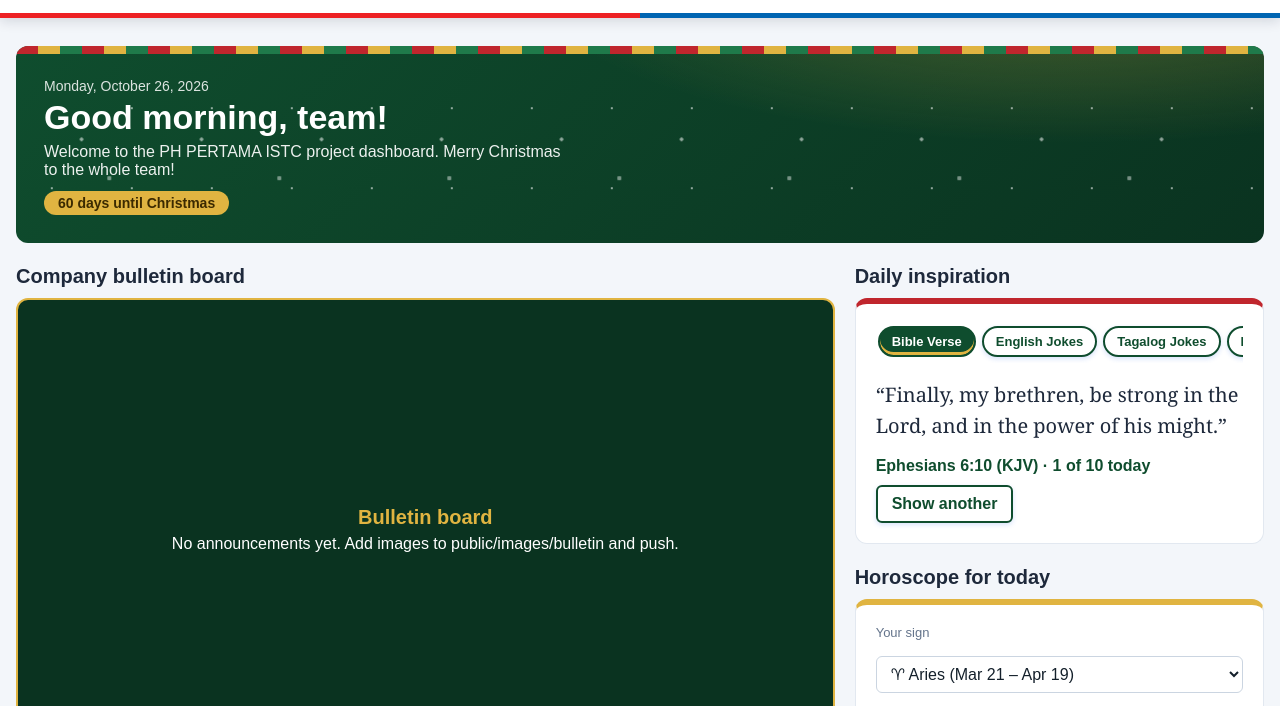
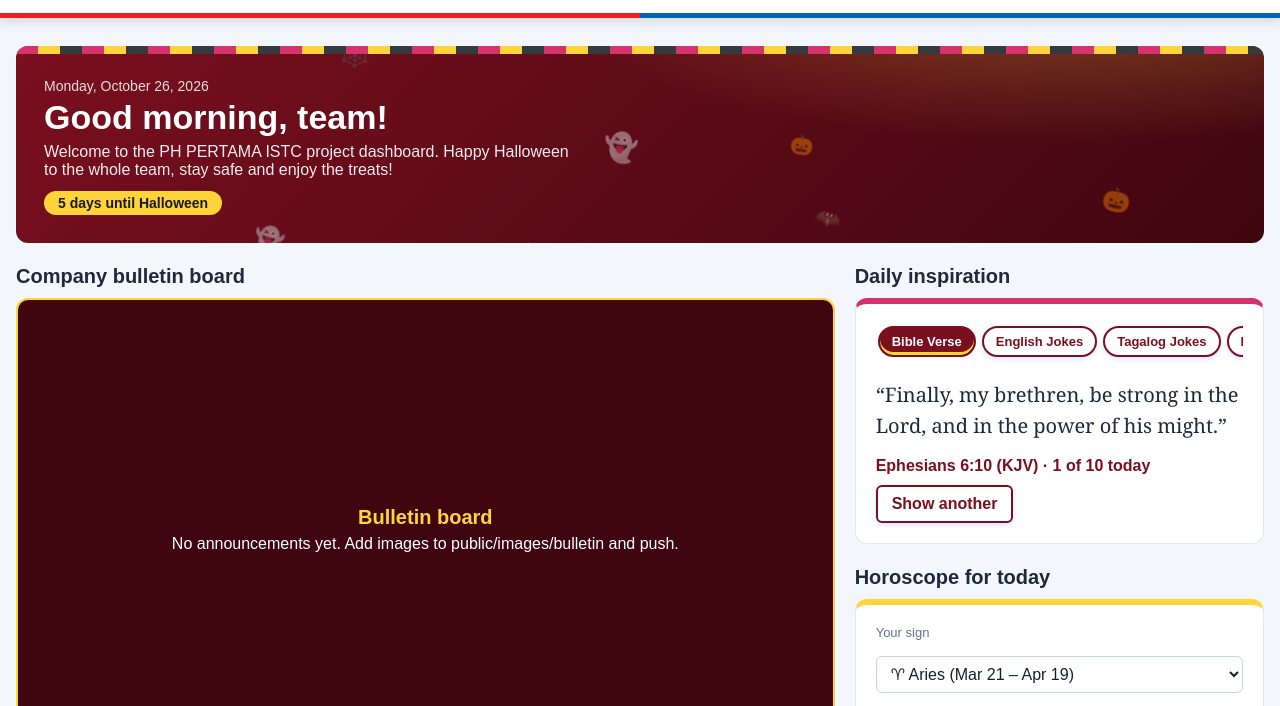
Before and after one commit to robertjohn1234/Project_Chart_2026, a website: page public/index.html in a window 1280 px wide. Shown: the part 67-773 px from the top of the page. Drawn offline with Linux system fonts and the light colour scheme; no server answers.

Commit message:
change theme to halloween variant 4

```diff
--- a/public/home.js
+++ b/public/home.js
@@ -9,18 +9,13 @@
     return n;
   }
 
-  // ---------- Hero: greeting, date, Christmas countdown ----------
+  // ---------- Hero: greeting and date ----------
   function initHero() {
     const now = new Date();
     const h = now.getHours();
     $("heroTitle").textContent = (h < 12 ? "Good morning" : h < 18 ? "Good afternoon" : "Good evening") + ", team!";
     $("heroDate").textContent = now.toLocaleDateString(undefined, { weekday: "long", month: "long", day: "numeric", year: "numeric" });
-
-    const today = new Date(now.getFullYear(), now.getMonth(), now.getDate());
-    const days = Math.round((new Date(now.getFullYear(), 11, 25) - today) / 86400000);
-    const chip = $("xmasChip");
-    chip.textContent = days > 0 ? days + (days === 1 ? " day" : " days") + " until Christmas" : days === 0 ? "Merry Christmas!" : "Season's greetings";
-    chip.hidden = false;
+    // The event chip (countdown) is now handled by themes.js
   }
 
   // ---------- Daily inspiration: verse, jokes and quotes ----------
--- a/public/index.html
+++ b/public/index.html
@@ -15,7 +15,7 @@
     <section class="hero" aria-labelledby="heroTitle">
       <div class="hero-kicker" id="heroDate"></div>
       <h1 class="hero-title" id="heroTitle">Welcome</h1>
-      <p class="hero-sub">Welcome to the PH PERTAMA ISTC project dashboard. Merry Christmas to the whole team!</p>
+      <p class="hero-sub" id="heroSub">Welcome to the PH PERTAMA ISTC project dashboard. Merry Christmas to the whole team!</p>
       <span class="xmas-chip" id="xmasChip" hidden></span>
     </section>
 
@@ -66,6 +66,7 @@
     <footer class="footer">PH PERTAMA · Internal Project Dashboard</footer>
   </main>
 
+  <script src="/themes.js"></script>
   <script src="/home.js"></script>
 </body>
 </html>
--- a/public/style.css
+++ b/public/style.css
@@ -265,7 +265,7 @@ th {
   position: relative; overflow: hidden; color: #fff; border-radius: 12px;
   padding: 32px 28px 28px;
   background:
-    radial-gradient(900px 260px at 85% -30%, rgba(224, 180, 65, 0.3), transparent 60%),
+    radial-gradient(900px 260px at 85% -30%, var(--glow, rgba(224, 180, 65, 0.3)), transparent 60%),
     linear-gradient(135deg, var(--green) 0%, var(--green-dark) 100%);
 }
 .hero::before {
@@ -279,18 +279,26 @@ th {
 }
 .hero::after {
   content: ""; position: absolute; left: 0; right: 0; top: 0; height: 8px;
-  background: repeating-linear-gradient(90deg, var(--red) 0 22px, var(--gold) 22px 44px, #1f7a4a 44px 66px);
+  background: repeating-linear-gradient(90deg, var(--red) 0 22px, var(--gold) 22px 44px, var(--stripe3, #1f7a4a) 44px 66px);
 }
+.no-dots .hero::before { display: none; }
 .hero > * { position: relative; z-index: 1; }
+/* Falling icons (pumpkins, hearts...) added by themes.js */
+.hero > .hero-fx { position: absolute; inset: 0; z-index: 0; overflow: hidden; pointer-events: none; }
+.hero-fx span { position: absolute; top: -40px; opacity: 0.45; animation: fall linear infinite; }
+@keyframes fall {
+  from { transform: translateY(0) rotate(0deg); }
+  to { transform: translateY(340px) rotate(25deg); }
+}
 @keyframes snow {
   from { background-position: 0 0, 0 0, 0 0; }
   to { background-position: 20px 120px, -15px 80px, 30px 170px; }
 }
-@media (prefers-reduced-motion: reduce) { .hero::before { animation: none; } .carousel-track { transition: none !important; } }
+@media (prefers-reduced-motion: reduce) { .hero::before { animation: none; } .hero-fx span { animation: none; } .carousel-track { transition: none !important; } }
 .hero-kicker { font-size: 14px; opacity: 0.85; }
 .hero-title { margin: 4px 0 6px; font-size: 34px; line-height: 1.15; color: #fff; }
 .hero-sub { margin: 0 0 12px; max-width: 60ch; opacity: 0.92; }
-.xmas-chip { display: inline-block; padding: 4px 14px; border-radius: 999px; background: var(--gold); color: #3b2a00; font-weight: 700; font-size: 14px; }
+.xmas-chip { display: inline-block; padding: 4px 14px; border-radius: 999px; background: var(--gold); color: var(--chip-text, #3b2a00); font-weight: 700; font-size: 14px; }
 .xmas-chip[hidden] { display: none; }
 
 .home-grid { display: grid; grid-template-columns: 2fr 1fr; gap: 20px; align-items: stretch; }
--- /dev/null
+++ b/public/themes.js
@@ -0,0 +1,272 @@
+/* ============================================================
+   HOME PAGE THEMES  (public/themes.js)
+   ------------------------------------------------------------
+   TO CHANGE THE THEME, EDIT ONLY THE TWO LINES BELOW, SAVE, PUSH.
+
+   EVENT   - which event / holiday:
+               "new-year"          (Jan 1)
+               "valentines"        (Feb 14)
+               "holy-week"         (Easter Sunday, date is calculated)
+               "labor-day"         (May 1)
+               "independence-day"  (Jun 12)
+               "buwan-ng-wika"     (August)
+               "halloween"         (Oct 31)
+               "bonifacio-day"     (Nov 30)
+               "christmas"         (Dec 25)
+               "auto"              (picks the event nearest to today)
+
+   VARIANT - the look, from 1 to 5. Each event has 5 looks,
+             their names are listed in the EVENTS section below.
+   ============================================================ */
+const EVENT = "halloween";
+const VARIANT = 4;
+
+
+/* ============================================================
+   Everything below is the theme data. You normally do not need
+   to touch it, except to edit a message or a color.
+
+   Each look is:  [name, main, dark, accent, highlight, stripe]
+     main      = buttons, titles, selected tabs (must be a dark color)
+     dark      = banner and bulletin background (darker than main)
+     accent    = top border of cards, banner stripe
+     highlight = chip, active dot, gold-like details (light color)
+     stripe    = third color of the banner stripe
+   ============================================================ */
+(function () {
+  "use strict";
+
+  var EVENTS = {
+    "new-year": {
+      label: "New Year", greet: "Happy New Year!", after: "Happy New Year!",
+      month: 1, day: 1, span: 7, dots: false,
+      icons: ["🎆", "✨", "🎉", "🥂"],
+      sub: "Welcome to the PH PERTAMA ISTC project dashboard. Happy New Year to the whole team, may it be a safe and successful one!",
+      looks: [
+        ["Midnight Gold", "#1c2340", "#0e1226", "#b8860b", "#f4d06f", "#c0262d"],
+        ["Fireworks",     "#2d1b69", "#1a0f40", "#e03131", "#ffd43b", "#1c7ed6"],
+        ["Silver Bells",  "#343f4f", "#1e2631", "#1971c2", "#e9ecef", "#adb5bd"],
+        ["Fresh Start",   "#0b6e63", "#064540", "#e8590c", "#ffe066", "#1971c2"],
+        ["Countdown",     "#5b1a6e", "#350e42", "#f08c00", "#ffc9c9", "#15aabf"]
+      ]
+    },
+    "valentines": {
+      label: "Valentine's Day", greet: "Happy Valentine's Day!", after: "Spread the love!",
+      month: 2, day: 14, span: 1, dots: false,
+      icons: ["💖", "🌹", "💌", "💕"],
+      sub: "Welcome to the PH PERTAMA ISTC project dashboard. Happy Hearts Day to the whole team!",
+      looks: [
+        ["Rose Red",       "#a4133c", "#6a0d28", "#ff4d6d", "#ffd1dc", "#590d22"],
+        ["Blush",          "#b0306a", "#761b45", "#e64980", "#ffe3ec", "#f783ac"],
+        ["Royal Romance",  "#5a189a", "#3c096c", "#d6336c", "#ffc2d4", "#9d4edd"],
+        ["Sweetheart",     "#c2255c", "#7c1238", "#f06595", "#fff0f6", "#fa5252"],
+        ["Red and Gold",   "#8b1e2d", "#55101b", "#c9a227", "#f6d776", "#d6336c"]
+      ]
+    },
+    "holy-week": {
+      label: "Easter Sunday", greet: "Happy Easter!", after: "He is risen!",
+      easter: true, span: 1, dots: false,
+      icons: ["🕊️", "✝️", "🌿", "🕯️"],
+      sub: "Welcome to the PH PERTAMA ISTC project dashboard. Wishing the whole team a peaceful and reflective Holy Week.",
+      looks: [
+        ["Lent Violet",         "#4b2a73", "#2d1a47", "#7c4dbb", "#e0cffc", "#adb5bd"],
+        ["Dawn of Easter",      "#5b3f8c", "#382558", "#f0b429", "#fff3bf", "#a5d8ff"],
+        ["Olive Branch",        "#4a5d23", "#2c3a14", "#8a6d3b", "#e9ecb9", "#6c757d"],
+        ["Sacred White & Gold", "#3d3a56", "#25233a", "#b8860b", "#f1e4b3", "#e9ecef"],
+        ["Passion Crimson",     "#6a1b2a", "#400e18", "#8e44ad", "#f3d9fa", "#495057"]
+      ]
+    },
+    "labor-day": {
+      label: "Labor Day", greet: "Happy Labor Day!", after: "Thank you for your hard work!",
+      month: 5, day: 1, span: 1, dots: false,
+      icons: ["🛠️", "👷", "🏗️", "⚙️"],
+      sub: "Welcome to the PH PERTAMA ISTC project dashboard. Happy Labor Day, thank you to every worker on the team!",
+      looks: [
+        ["Hard Hat Yellow", "#1c3d5a", "#112638", "#f08c00", "#ffd43b", "#2b8a3e"],
+        ["Steel Worker",    "#37474f", "#212d33", "#e8590c", "#ffcc80", "#78909c"],
+        ["Blueprint",       "#0b4f8a", "#06335a", "#f59f00", "#a5d8ff", "#1c7ed6"],
+        ["Safety Green",    "#1b5e3a", "#0f3a24", "#f08c00", "#c0eb75", "#fab005"],
+        ["Red Banner",      "#8b1e2d", "#550f1a", "#1971c2", "#ffe066", "#f08c00"]
+      ]
+    },
+    "independence-day": {
+      label: "Independence Day", greet: "Maligayang Araw ng Kalayaan!", after: "Mabuhay ang Pilipinas!",
+      month: 6, day: 12, span: 1, dots: false,
+      icons: ["🇵🇭", "☀️", "⭐", "🦅"],
+      sub: "Welcome to the PH PERTAMA ISTC project dashboard. Maligayang Araw ng Kalayaan to the whole team!",
+      looks: [
+        ["Philippine Flag", "#0038a8", "#00246f", "#ce1126", "#fcd116", "#ffffff"],
+        ["Sampaguita",      "#0f5c6e", "#083a46", "#ce1126", "#fcd116", "#0038a8"],
+        ["Araw at Tala",    "#00297a", "#001a52", "#e03131", "#ffe066", "#fcd116"],
+        ["Bayanihan",       "#0a3d8f", "#062a63", "#d9480f", "#ffd43b", "#2b8a3e"],
+        ["Kalayaan",        "#7a0c1c", "#4a0610", "#0038a8", "#fcd116", "#ffffff"]
+      ]
+    },
+    "buwan-ng-wika": {
+      label: "Buwan ng Wika", greet: "Maligayang Buwan ng Wika!", after: "",
+      month: 8, day: 1, span: 31, dots: false,
+      icons: ["📚", "🖋️", "🌾", "🎋"],
+      sub: "Welcome to the PH PERTAMA ISTC project dashboard. Maligayang Buwan ng Wika sa buong team!",
+      looks: [
+        ["Barong Pina", "#6b4f2a", "#432f14", "#2f7d4f", "#f3e3b3", "#c0262d"],
+        ["Kawayan",     "#2f6f3e", "#1b4524", "#b8860b", "#d8f0a5", "#8a6d3b"],
+        ["Nipa Hut",    "#5a3d1e", "#36230f", "#e8590c", "#ffd8a8", "#2f7d4f"],
+        ["Sinag",       "#1c4b82", "#0f2f55", "#f59f00", "#ffe8a3", "#ce1126"],
+        ["Banig",       "#7a1f3d", "#4b1025", "#f08c00", "#ffd6a5", "#2f7d4f"]
+      ]
+    },
+    "halloween": {
+      label: "Halloween", greet: "Happy Halloween!", after: "",
+      month: 10, day: 31, span: 1, dots: false,
+      icons: ["🎃", "🦇", "👻", "🕸️"],
+      sub: "Welcome to the PH PERTAMA ISTC project dashboard. Happy Halloween to the whole team, stay safe and enjoy the treats!",
+      looks: [
+        ["Classic Pumpkin", "#4a1d6e", "#2a0f40", "#e8590c", "#f59f00", "#2b8a3e"],
+        ["Haunted Night",   "#1f2a44", "#0f1526", "#7048e8", "#ff922b", "#5c940d"],
+        ["Witch's Brew",    "#1b4d3e", "#0e2b23", "#7b2cbf", "#a9e34b", "#e8590c"],
+        ["Blood Moon",      "#7a0f1f", "#3f0610", "#d6336c", "#ffd43b", "#343a40"],
+        ["Ghostly Mist",    "#364a5e", "#1d2a38", "#e8590c", "#dee2e6", "#7950f2"]
+      ]
+    },
+    "bonifacio-day": {
+      label: "Bonifacio Day", greet: "Happy Bonifacio Day!", after: "Mabuhay ang mga bayani!",
+      month: 11, day: 30, span: 1, dots: false,
+      icons: ["🇵🇭", "⭐", "📜", "🔥"],
+      sub: "Welcome to the PH PERTAMA ISTC project dashboard. Honoring Gat Andres Bonifacio and all our heroes.",
+      looks: [
+        ["Katipunan Red", "#7a0c1c", "#4a0610", "#ce1126", "#f6d776", "#0038a8"],
+        ["Bolo and Banner", "#5c1a1a", "#3a0f0f", "#c0262d", "#ffd8a8", "#343a40"],
+        ["Andres Blue",   "#123f7a", "#0b2750", "#ce1126", "#ffe066", "#fcd116"],
+        ["Heritage Gold", "#4a3a2a", "#2b2118", "#b02a30", "#f0c24b", "#1f4e8c"],
+        ["Bayani Green",  "#1d5b3a", "#0f3823", "#ce1126", "#f6d776", "#0038a8"]
+      ]
+    },
+    "christmas": {
+      label: "Christmas", greet: "Merry Christmas!", after: "Season's greetings",
+      month: 12, day: 25, span: 1, dots: true,
+      icons: [],
+      sub: "Welcome to the PH PERTAMA ISTC project dashboard. Merry Christmas to the whole team!",
+      looks: [
+        ["Classic Christmas", "#0f4d2e", "#0a3320", "#c0262d", "#e0b441", "#1f7a4a"],
+        ["Winter Frost",      "#0b4f8a", "#082f54", "#c0262d", "#cfe8ff", "#5aa9e6"],
+        ["Candy Cane",        "#a51c30", "#6b0f1e", "#1f7a4a", "#f5f0e1", "#ffffff"],
+        ["Golden Noel",       "#5c3d0a", "#3a2606", "#b02a30", "#f0c24b", "#2f6f4f"],
+        ["Northern Night",    "#1b2a5c", "#101a3c", "#2fa36b", "#ffd966", "#c0262d"]
+      ]
+    }
+  };
+
+  // ---------- helpers ----------
+  function startOfDay(d) { return new Date(d.getFullYear(), d.getMonth(), d.getDate()); }
+  function daysBetween(a, b) { return Math.round((startOfDay(b) - startOfDay(a)) / 86400000); }
+
+  // Easter Sunday (Gregorian calendar)
+  function easter(year) {
+    var a = year % 19, b = Math.floor(year / 100), c = year % 100;
+    var d = Math.floor(b / 4), e = b % 4, f = Math.floor((b + 8) / 25);
+    var g = Math.floor((b - f + 1) / 3), h = (19 * a + b - d - g + 15) % 30;
+    var i = Math.floor(c / 4), k = c % 4, l = (32 + 2 * e + 2 * i - h - k) % 7;
+    var m = Math.floor((a + 11 * h + 22 * l) / 451);
+    var month = Math.floor((h + l - 7 * m + 114) / 31);
+    var day = ((h + l - 7 * m + 114) % 31) + 1;
+    return new Date(year, month - 1, day);
+  }
+
+  function eventDate(ev, year) {
+    return ev.easter ? easter(year) : new Date(year, ev.month - 1, ev.day);
+  }
+
+  function rgb(hex) {
+    var n = parseInt(hex.slice(1), 16);
+    return [(n >> 16) & 255, (n >> 8) & 255, n & 255];
+  }
+  function luminance(hex) {
+    var c = rgb(hex).map(function (v) {
+      v /= 255;
+      return v <= 0.03928 ? v / 12.92 : Math.pow((v + 0.055) / 1.055, 2.4);
+    });
+    return 0.2126 * c[0] + 0.7152 * c[1] + 0.0722 * c[2];
+  }
+  // Dark text on light colors, white text on dark colors
+  function readableOn(hex) { return luminance(hex) > 0.4 ? "#1a1a1a" : "#ffffff"; }
+
+  // "auto": the event happening now, or the nearest one coming up
+  function pickAuto(today) {
+    var best = null, bestDiff = 1e9;
+    Object.keys(EVENTS).forEach(function (key) {
+      var ev = EVENTS[key];
+      [today.getFullYear(), today.getFullYear() + 1].forEach(function (y) {
+        var diff = daysBetween(today, eventDate(ev, y));
+        var inWindow = diff <= 0 && diff > -ev.span;
+        var value = inWindow ? -1 : diff;
+        if (value >= -1 && value < bestDiff) { bestDiff = value; best = key; }
+      });
+    });
+    return best;
+  }
+
+  // ---------- apply ----------
+  function apply() {
+    var today = new Date();
+    var key = EVENT === "auto" ? pickAuto(today) : EVENT;
+    var ev = EVENTS[key];
+    if (!ev) {
+      if (window.console) console.warn("themes.js: unknown EVENT '" + EVENT + "'");
+      return;
+    }
+    var idx = Math.min(Math.max(Math.round(Number(VARIANT)) || 1, 1), ev.looks.length) - 1;
+    var look = ev.looks[idx];
+    var body = document.body;
+
+    var vars = {
+      "--green": look[1],        // main
+      "--green-dark": look[2],   // dark
+      "--red": look[3],          // accent
+      "--gold": look[4],         // highlight
+      "--stripe3": look[5],
+      "--glow": "rgba(" + rgb(look[4]).join(",") + ",0.3)",
+      "--chip-text": readableOn(look[4])
+    };
+    Object.keys(vars).forEach(function (k) { body.style.setProperty(k, vars[k]); });
+    body.classList.add("theme-" + key, "look-" + (idx + 1));
+    if (!ev.dots) body.classList.add("no-dots");
+
+    // (the header keeps the company colors, so the theme only changes the Home page)
+
+    var sub = document.getElementById("heroSub");
+    if (sub && ev.sub) sub.textContent = ev.sub;
+
+    // Chip: countdown, greeting on the day, or an after-message
+    var chip = document.getElementById("xmasChip");
+    if (chip) {
+      var date = eventDate(ev, today.getFullYear());
+      var diff = daysBetween(today, date);
+      var text = "";
+      if (diff > 0) text = diff + (diff === 1 ? " day" : " days") + " until " + ev.label;
+      else if (diff > -ev.span) text = ev.greet;
+      else text = ev.after || "";
+      chip.textContent = text;
+      chip.hidden = !text;
+    }
+
+    // Falling icons in the banner
+    var hero = document.querySelector(".hero");
+    if (hero && ev.icons.length && !window.matchMedia("(prefers-reduced-motion: reduce)").matches) {
+      var fx = document.createElement("div");
+      fx.className = "hero-fx";
+      fx.setAttribute("aria-hidden", "true");
+      for (var i = 0; i < 14; i++) {
+        var s = document.createElement("span");
+        s.textContent = ev.icons[i % ev.icons.length];
+        s.style.left = Math.round((i + Math.random() * 0.8) * (100 / 14)) + "%";
+        s.style.fontSize = (16 + Math.round(Math.random() * 14)) + "px";
+        s.style.animationDuration = (9 + Math.random() * 9).toFixed(1) + "s";
+        s.style.animationDelay = (-Math.random() * 14).toFixed(1) + "s";
+        fx.appendChild(s);
+      }
+      hero.insertBefore(fx, hero.firstChild);
+    }
+  }
+
+  apply();
+})();
```
